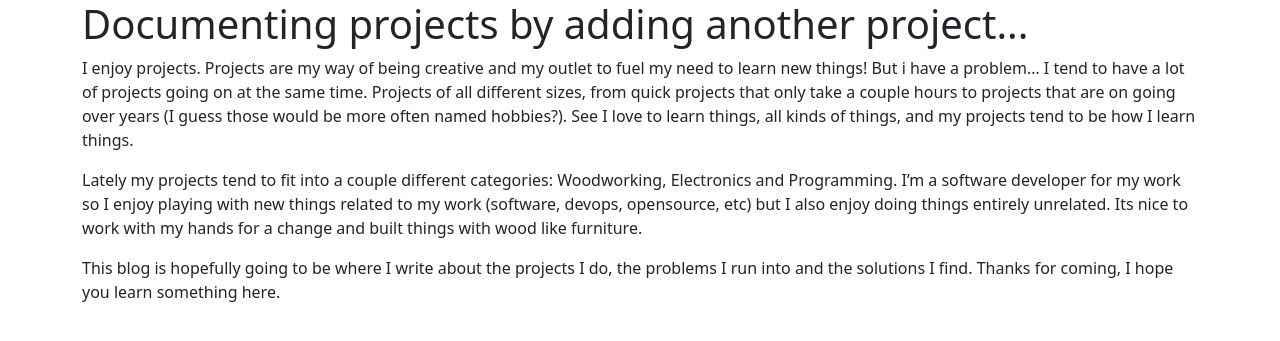
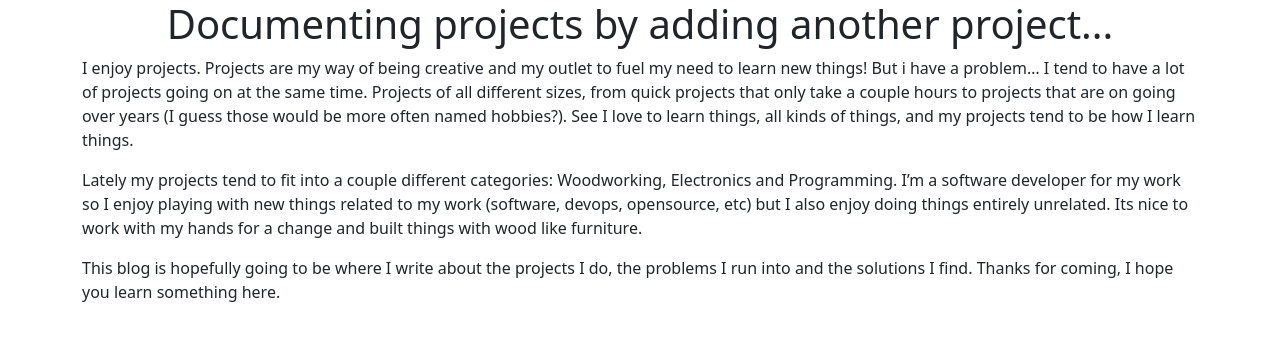
Before and after one commit to kevindurb/blog, a Jekyll site: the page built from _posts/2020-10-12-my-first-post.md, in a window 1280 px wide. Shown: the top 341 px of the page. Built offline with Jekyll 4.4.1, drawn with Linux system fonts in a browser that asks for light colours.

Commit message:
center text for titles

```diff
--- a/_layouts/post.html
+++ b/_layouts/post.html
@@ -1,5 +1,5 @@
 ---
 layout: default
 ---
-<h1>{{ page.title }}</h1>
+<h1 class="text-center">{{ page.title }}</h1>
 {{ content }}
```
